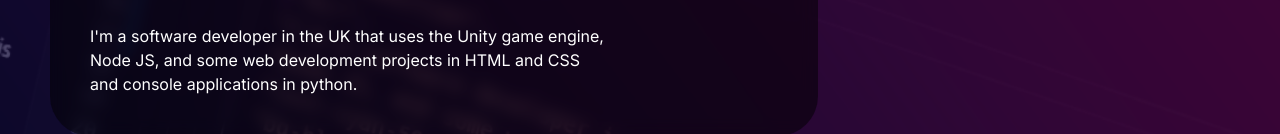
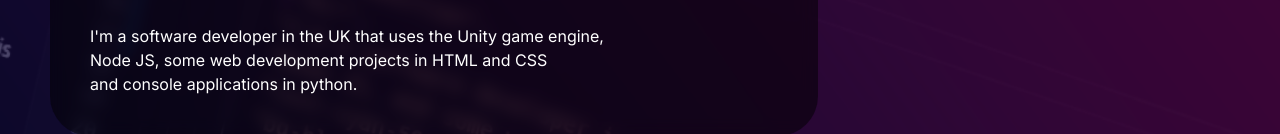
Before and after one commit to OCSYT/Portfolio, a Next.js app in the folder portfolio/: page / in a window 1280 px wide. Shown: the part 280-414 px from the top of the page. Built offline with nearby package versions, Linux system fonts and the light colour scheme.

Commit message:
Update page.tsx

```diff
--- a/portfolio/src/app/page.tsx
+++ b/portfolio/src/app/page.tsx
@@ -15,7 +15,7 @@
             ["*Hey there!*",
               "\n",
               "I'm a software developer in the UK that uses the Unity game engine,",
-              "Node JS, and some web development projects in HTML and CSS",
+              "Node JS, some web development projects in HTML and CSS",
               "and console applications in python."],
             "text-cyan-500",
             "bg-black backdrop-blur bg-opacity-50"
```
